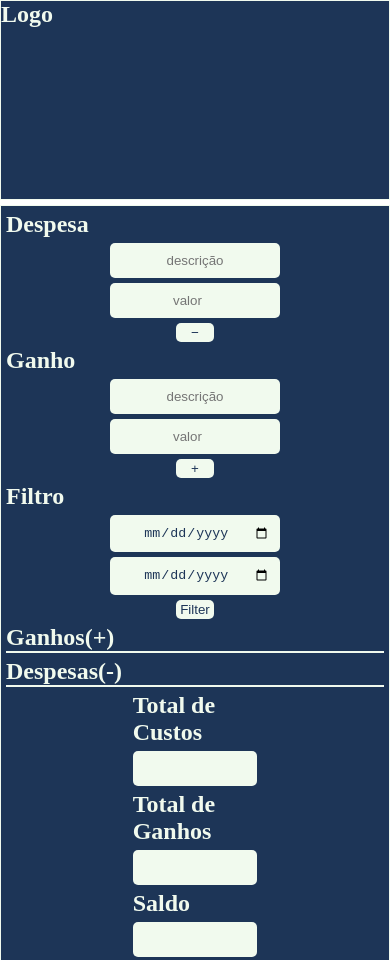
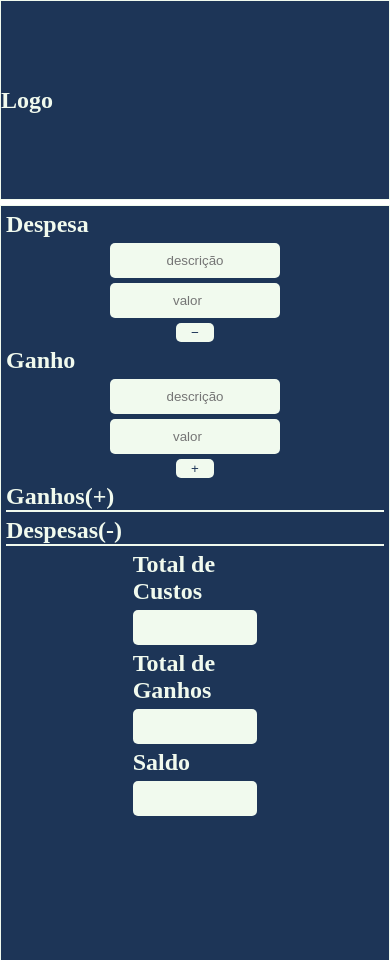
Before and after one commit to daniiseri/app-financial-control, a plain HTML site: page src/page/index.html in a window 390 px wide. Shown: the top 960 px of the page. Drawn offline with Linux system fonts and the light colour scheme; no server answers.

Commit message:
refactor

```diff
--- a/src/css/responsive.css
+++ b/src/css/responsive.css
@@ -5,4 +5,8 @@
     align-items: center;
     width: 100%;
   }
+
+  footer, header{
+    flex-direction: row;
+  }
 }
--- a/src/css/style.css
+++ b/src/css/style.css
@@ -107,6 +107,12 @@ button{
   padding: 2px;
   width: 10%;
 }
+button:hover, tr:hover{
+  opacity: .8;
+}
+tr{
+  cursor: pointer;
+}
 input{
   width: 45%;
   background-color: #f1faee;
--- a/src/page/index.html
+++ b/src/page/index.html
@@ -37,16 +37,6 @@
 
         </section>
       </form>
-
-
-
-      <label for="filter"><h1>Filtro</h1></label>
-      <section id="filter">
-        <input id="dateStart" type="date" placeholder="inicio" name="start">
-        <input id="dateEnd" type="date" placeholder="fim" name="end">
-        <button id="btnFilter">Filter</button>
-      </section>
-
 
       <div>
         <label for="revenue"><h1>Ganhos(+)</h1></label>
```
